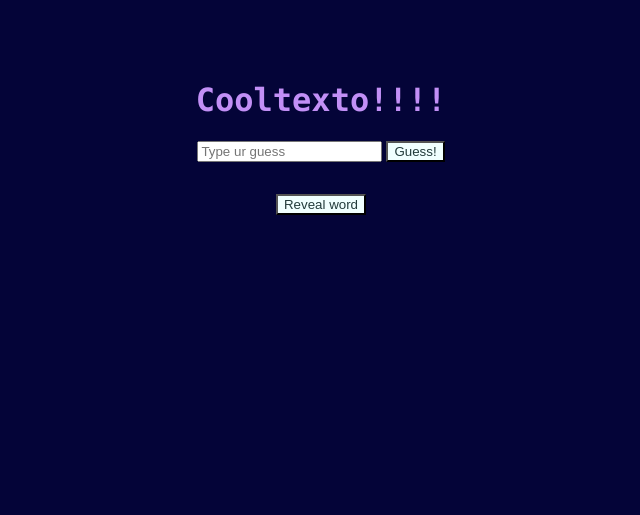
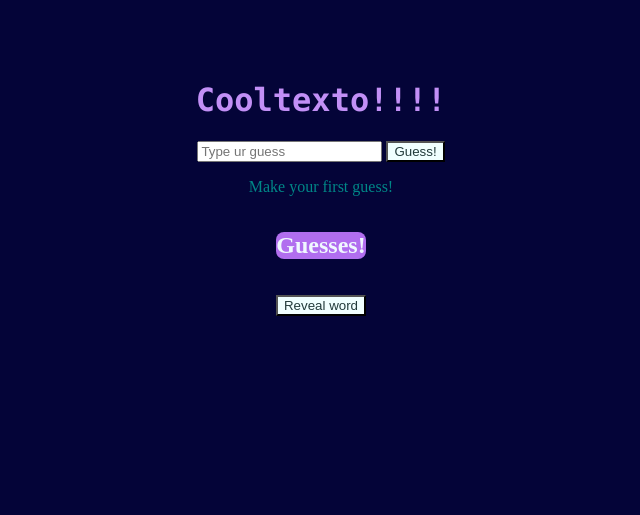
Before and after one commit to nightsky737/cooltexto, a Flask app: template templates/home.html in a window 1280 px wide. Shown: the top 515 px of the page, without its empty margins (319-959 px from the left). Run offline with Flask 3, Linux system fonts and the light colour scheme; the template is opened without the code that fills it, so the values that code supplies are empty.

Commit message:
still cant get the buttons to go to the middle but now you can reset the game

```diff
--- a/static/styles.css
+++ b/static/styles.css
@@ -23,7 +23,11 @@ h1{
   font-size: 32px;
   color:rgb(194, 143, 246);
 }
-
+h2{
+  color:aliceblue;
+  background-color: rgb(177, 110, 239);
+  border-radius: 8px;
+}
 body {
   height: 100vh;
   justify-content: center;
@@ -37,7 +41,15 @@ color:rgb(0, 135, 135);
 
 }
 
+p{
+ color:aliceblue;
+  justify-content: center;
 
+}
+.playagain{
+  justify-content: center;
+
+}
 /*Apparently this is the best way to typically organize stuff*/
 .flex-container{
   display: flex;
--- a/templates/home.html
+++ b/templates/home.html
@@ -10,7 +10,6 @@
   </head>
   <script>
     let api_url = 'http://localhost:8000/generate';
-    var word;
     fetch(api_url)
   </script>
 
@@ -30,16 +29,22 @@
 
   <div>
   <p id="result" class="guess_result">
+    Make your first guess!
   </p>
 
 </div>
+  <div>
+    <h2>
+      Guesses!
+    </h2>
 
+  </div>
   <div>
   <p id="past_rankings"></p>
   </div>
 
   <div>
-    <button type = "button" onclick="revealWord()"> Reveal word</button>
+    <button type = "button" class="centerbuttons" onclick="revealWord()"> Reveal word</button>
     <p id="secret_word"></p>
   </div>
   <script>
@@ -86,8 +91,8 @@
 
         }else if (data.rank == 0){
             document.getElementById('result').innerHTML=
-              `  <p>"Congrats! ${word} was the secret word!</p>
-              <button type="button" class= onclick="playAgain()">Play Again!</button>`
+              `  <p>Congrats! ${word} was the secret word!</p>
+              <button type="button" class="centerbuttons" onclick="playAgain()">Play Again!</button>`
               //apparently fstring sare like this and so are multine stirnsg
         }else if(data.rank == "already guessed"){
           document.getElementById('result').textContent =  word + " was already tried!";
@@ -104,15 +109,17 @@
         }
         newList += "</ol>"
         document.getElementById('past_rankings').innerHTML = newList;
-        // document.getElementById('past_rankings').textContent = prevguesses;
-
     })}
       ).catch(error => console.error('Error:', error));
 
       }
 
   function playAgain(){
-    // play again.
+    let api_url = 'http://localhost:8000/generate';
+    fetch(api_url)
+    document.getElementById("past_rankings").innerHTML = "";
+    document.getElementById("result").innerHTML = "New game loaded! Make your first guess!";
+    document.getElementById("secret_word").innerHTML = "";
   }
   </script>
   </div>
```
